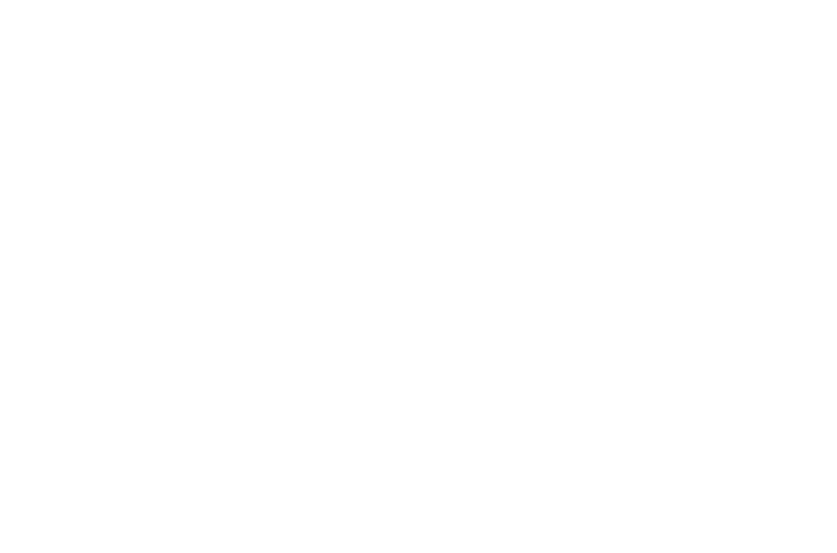
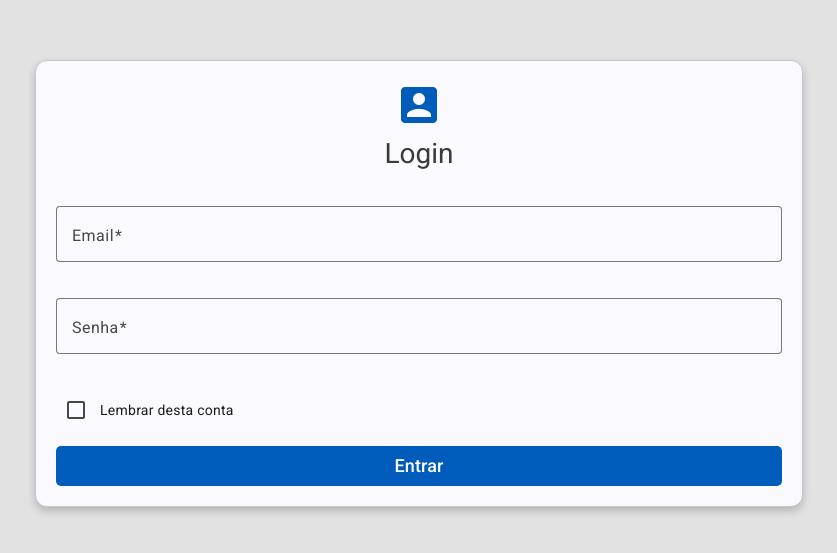
Before and after one commit to leolimaf/bitcent-flow-front-web, an Angular app: page /logar in a window 1280 px wide. Before the commit this address led to /. Shown: the part 117-670 px from the top of the page, without its empty margins (221-1058 px from the left). Built offline with nearby package versions, Linux system fonts and the light colour scheme.

Commit message:
feat: added form layout for user login

```diff
--- a/src/app/app.routes.ts
+++ b/src/app/app.routes.ts
@@ -6,8 +6,8 @@ import { LoginComponent } from './components/user/login/login.component';
 export const routes: Routes = [
     {path: '', component: UserComponent,
         children: [
-            {path: 'signup', component: RegistrationComponent},
-            {path: 'signin', component: LoginComponent}
+            {path: 'cadastrar', component: RegistrationComponent},
+            {path: 'logar', component: LoginComponent}
         ]
     }
 ];
--- a/src/app/components/user/login/login.component.html
+++ b/src/app/components/user/login/login.component.html
@@ -1 +1,36 @@
-<p>login works!</p>
+<mat-card-header>
+    <mat-card-title>
+        <mat-icon class="mat-icon" color="primary">account_box</mat-icon>
+        <h1 class="mat-headline-medium">Login</h1>
+    </mat-card-title>
+</mat-card-header>
+<div class="form-container">
+    <form [formGroup]="loginForm" class="form">
+        <div class="form__email">
+            <mat-form-field appearance="outline">
+              <mat-label>Email</mat-label>
+              <input matInput type="email" formControlName="email"/>
+              <mat-error *ngIf="loginForm.get('email')?.hasError('required')">
+                Informe seu email
+              </mat-error>
+            </mat-form-field>
+        </div>
+        <div class="form__password">
+            <mat-form-field appearance="outline">
+              <mat-label>Senha</mat-label>
+              <input matInput type="password" formControlName="password" />
+              <mat-error *ngIf="loginForm.get('password')?.hasError('required')">
+                Informe sua senha
+              </mat-error>
+            </mat-form-field>
+        </div>
+        <div class="form__saveAccount">
+          <mat-checkbox formControlName="saveAccount">
+            Lembrar desta conta
+          </mat-checkbox>
+        </div>
+        <button mat-flat-button type="submit">
+            Entrar
+        </button>
+    </form>
+</div>
--- a/src/app/components/user/login/login.component.scss
+++ b/src/app/components/user/login/login.component.scss
@@ -15,3 +15,41 @@ mat-card-header{
   .mat-headline-medium {
     color: #3a3a3a;
   }
+
+  .form-container {
+    position: relative;
+  }
+
+  .form {
+      display: grid;
+      grid-template-columns: repeat(2, 1fr); /* Duas colunas */
+      gap: 16px;
+
+      &__email,
+      &__password {
+        grid-column: span 2; /* Esses campos ocupam 100% */
+      }
+
+      &__saveAccount {
+        grid-column: span 2; /* Checkbox ocupa 100% */
+        text-align: left;
+      }
+  }
+
+  mat-form-field {
+      width: 100%; /* Garante que o input ocupe 100% da div */
+  }
+
+
+  button {
+      grid-column: span 2; /* O botão ocupa 100% */
+      width: 100%;
+      border-radius: 5px;
+      font-size: 18px;
+  }
+
+  a {
+    color: #005cbb;
+    font-size: 14px;
+    text-decoration: none;
+  }
--- a/src/app/components/user/login/login.component.ts
+++ b/src/app/components/user/login/login.component.ts
@@ -1,12 +1,43 @@
 import { Component } from '@angular/core';
+import { FormBuilder, FormGroup, ReactiveFormsModule, Validators } from '@angular/forms';
+import { MatFormFieldModule } from '@angular/material/form-field';
+import {MatDatepickerModule} from '@angular/material/datepicker';
+import {MatInputModule} from '@angular/material/input';
+import {MatCardModule} from '@angular/material/card';
+import {MatIconModule} from '@angular/material/icon';
+import {MatCheckboxModule} from '@angular/material/checkbox';
+import {MatButtonModule} from '@angular/material/button';
+import { CommonModule } from '@angular/common';
+import { AuthService } from '../../../shared/services/auth.service';
+import { RouterLink } from '@angular/router';
 
 @Component({
   selector: 'app-login',
   standalone: true,
-  imports: [],
+  imports: [
+    CommonModule,
+    ReactiveFormsModule,
+    MatCardModule,
+    MatIconModule,
+    MatFormFieldModule,
+    MatInputModule,
+    MatDatepickerModule,
+    MatCheckboxModule,
+    MatButtonModule,
+    RouterLink
+  ],
   templateUrl: './login.component.html',
   styleUrl: './login.component.scss'
 })
 export class LoginComponent {
 
+  loginForm: FormGroup;
+
+  constructor(private formBuilder: FormBuilder){
+    this.loginForm = this.formBuilder.group({
+      email: ['', Validators.required],
+      password: ['', Validators.required],
+      saveAccount: [false]
+    })
+  }
 }
```
Also changed, not shown: src/app/components/user/registration/registration.component.ts (+13 -1 lines).
